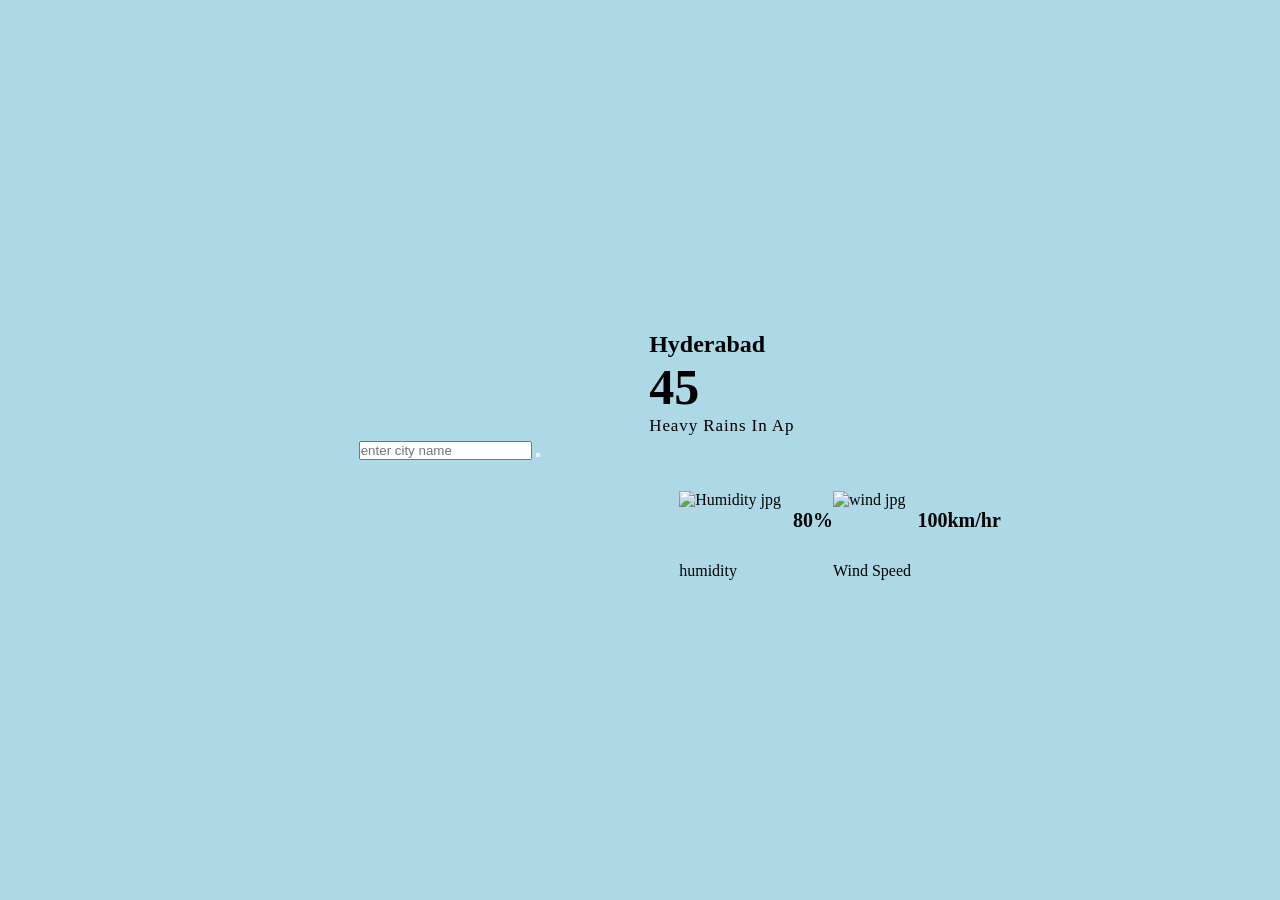
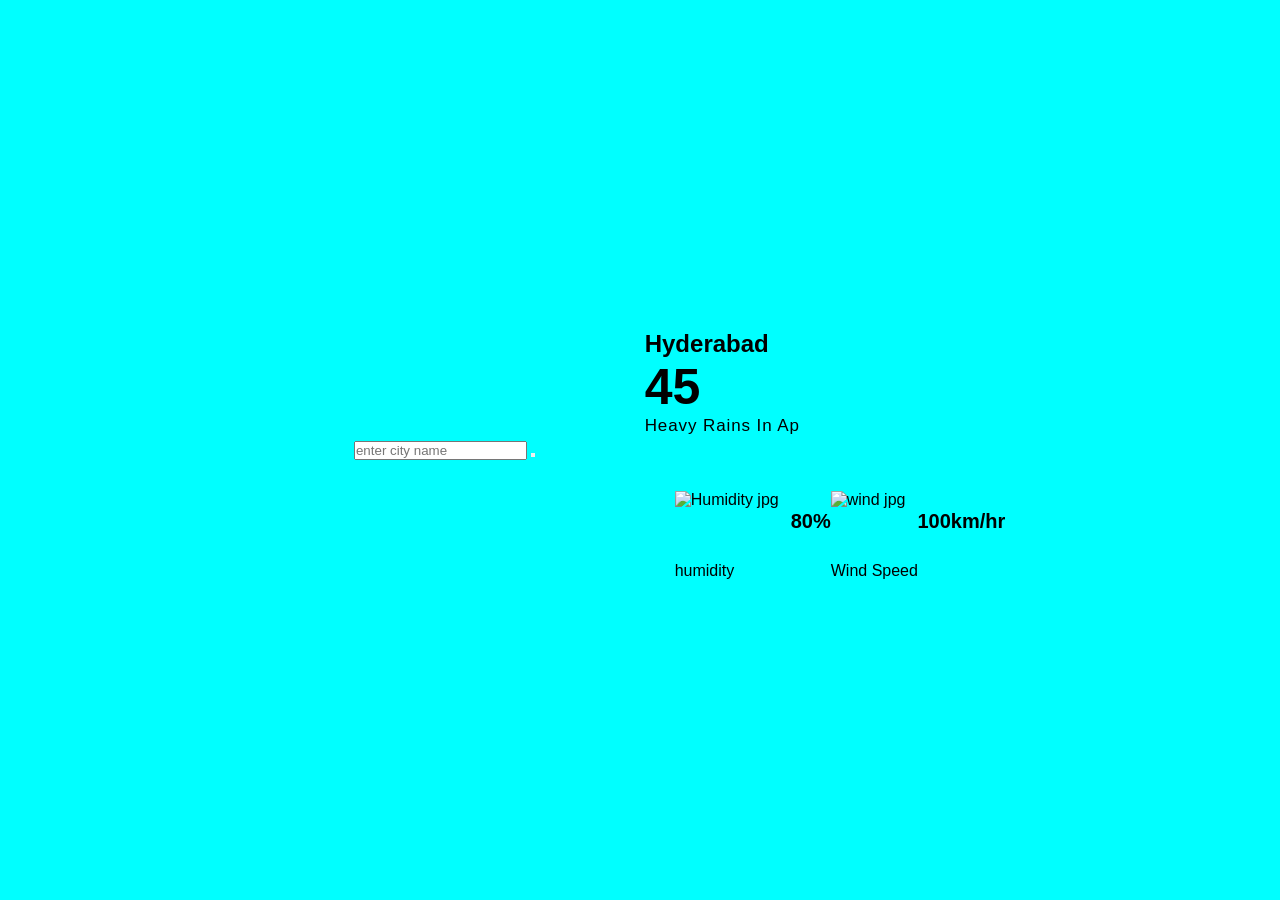

adding of the some code

--- a/style.css
+++ b/style.css
@@ -10,7 +10,7 @@ html body{
   width: 100%;
 }
 .main{
-    background-color:lightblue;
+    background-color:aqua;
     height: 100vh;
     width:100%;
     display:flex;
@@ -85,4 +85,105 @@ html body{
     font-size: 25px;
     margin-top: 15px;
     display:none;
+}
+.navbar{
+  height: 70px;
+  background-color: deeppink;
+  display: flex;
+  justify-content: space-between;
+  align-items: center;
+  padding: 0, 40px;
+}
+.navbar nav a{
+   color: white;
+   text-decoration: none;
+   margin-left: 25px;
+   font-size: 20px;
+   font-weight: 500;
+}
+.navbar nav a:hover {
+  text-decoration: underline;
+}
+.login-box button {
+  background-color: dodgerblue;
+}
+
+.signup-box button {
+  background-color: deeppink;
+}
+* {
+    margin: 0;
+    padding: 0;
+    box-sizing: border-box;
+    font-family: Arial, sans-serif;
+}
+
+.auth-page {
+    height: 100vh;
+    background: linear-gradient(135deg, #667eea, #764ba2);
+    display: flex;
+    align-items: center;
+    justify-content: center;
+}
+
+.auth-box-signup-box {
+    background: #fff;
+    padding: 30px;
+    width: 320px;
+    border-radius: 10px;
+    box-shadow: 0 10px 25px rgba(0, 0, 0, 0.2);
+}
+
+
+.auth-box-signup-box h2 {
+    text-align: center;
+    margin-bottom: 20px;
+}
+
+
+.auth-box-signup-box label {
+    font-size: 14px;
+    font-weight: bold;
+}
+
+
+.auth-box-signup-box input {
+    width: 100%;
+    padding: 10px;
+    margin: 8px 0 15px;
+    border: 1px solid #ccc;
+    border-radius: 5px;
+}
+
+
+.auth-box-signup-box button {
+    width: 100%;
+    padding: 10px;
+    background: #667eea;
+    border: none;
+    color: #fff;
+    font-size: 16px;
+    border-radius: 5px;
+    cursor: pointer;
+}
+
+.auth-box-signup-box button:hover {
+    background: #5a67d8;
+}
+
+
+.auth-link {
+    text-align: center;
+    margin-top: 15px;
+    font-size: 14px;
+}
+
+.auth-link a {
+    color: #667eea;
+    text-decoration: none;
+    font-weight: bold;
+}
+
+.auth-link a:hover {
+    text-decoration: underline;
 }
